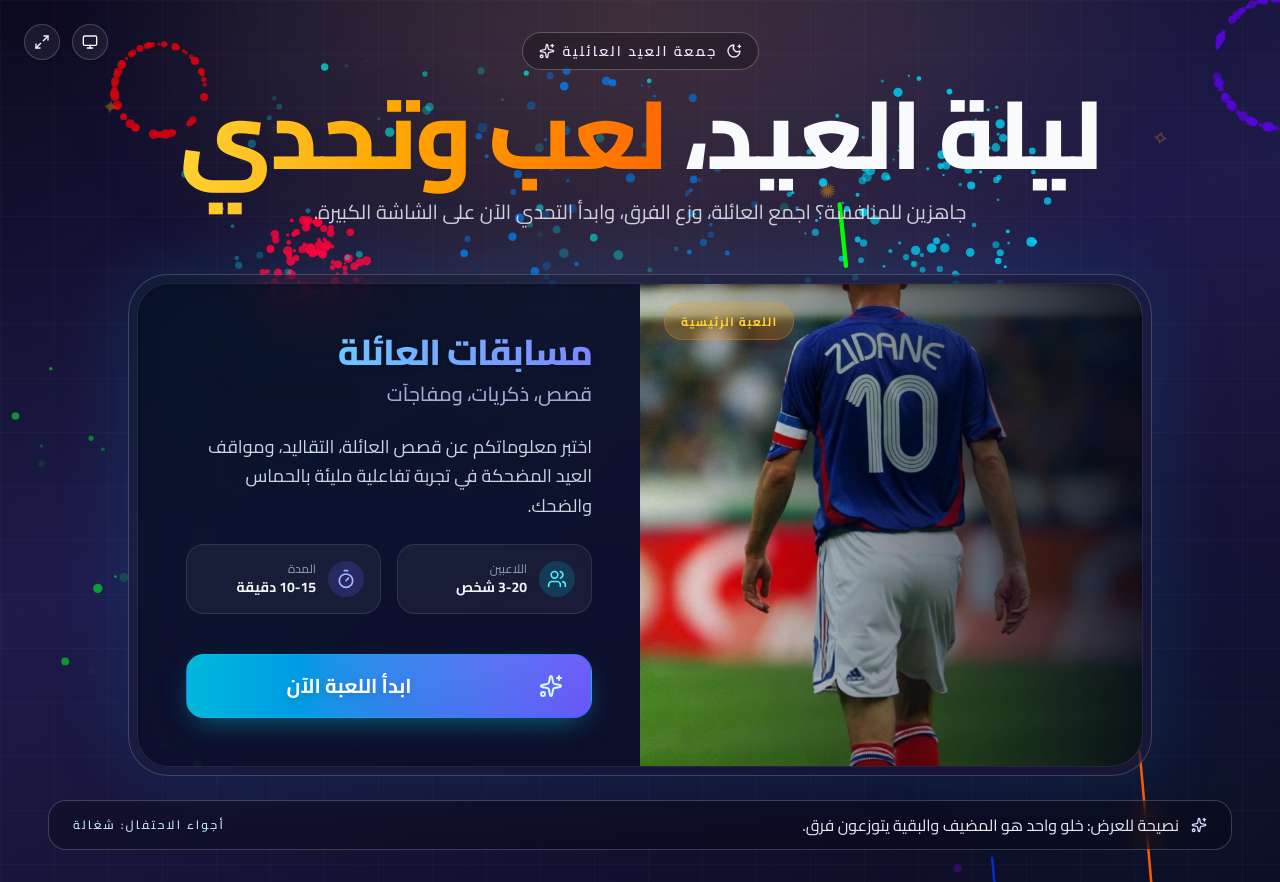
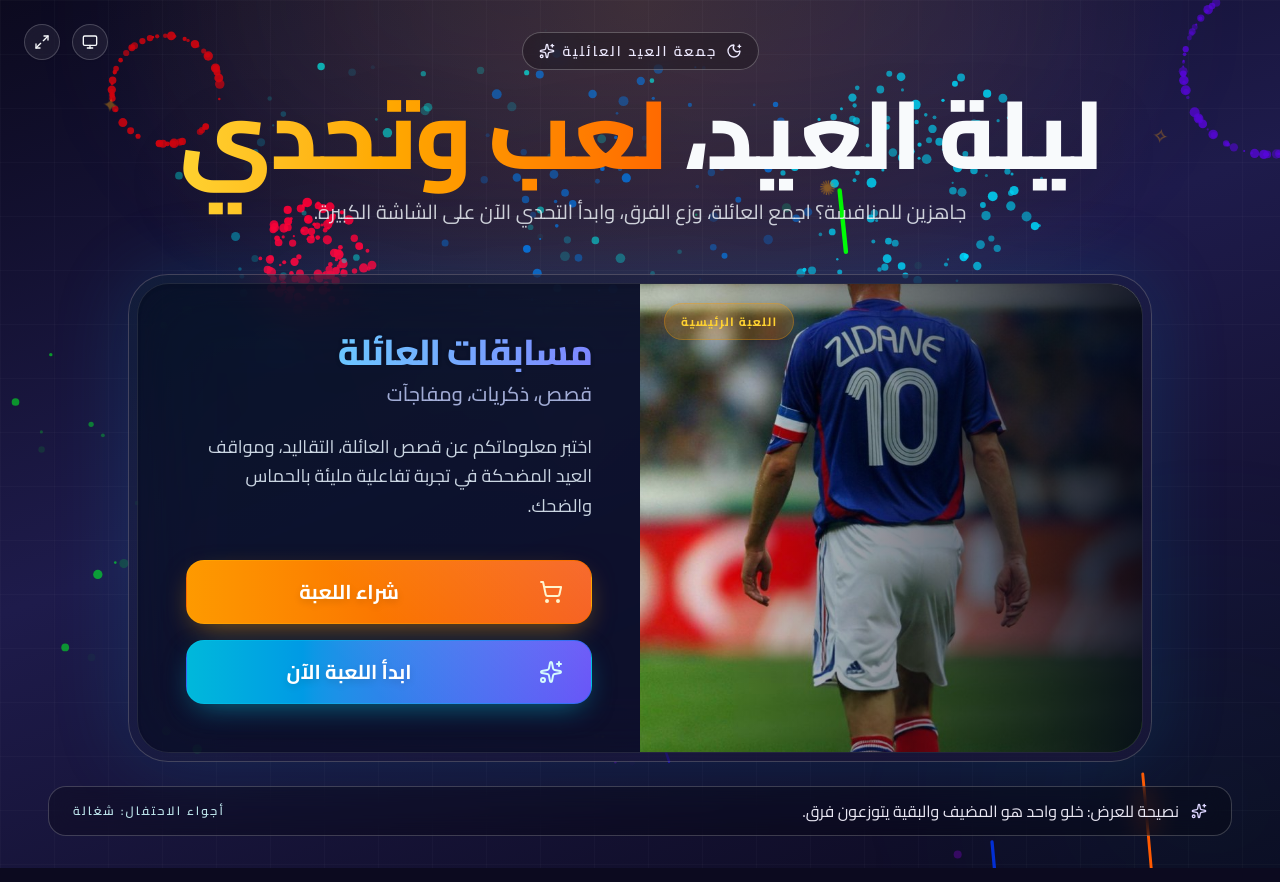
Before and after one commit to Kmatar8/Eid, a Next.js app: page / in a window 1280 px wide. Built offline with nearby package versions, Linux system fonts and the light colour scheme.

Commit message:
feat: replace players/timer info blocks with a purchase button

```diff
--- a/app/page.tsx
+++ b/app/page.tsx
@@ -11,6 +11,7 @@
   MoonStar,
   Paintbrush2,
   Share2,
+  ShoppingCart,
   Sparkles,
   Timer,
   Users,
@@ -364,28 +365,23 @@
                   اختبر معلوماتكم عن قصص العائلة، التقاليد، ومواقف العيد المضحكة في تجربة تفاعلية مليئة بالحماس والضحك.
                 </p>
 
-                <div className="grid grid-cols-2 gap-4">
-                  <div className="flex items-center gap-3 rounded-2xl bg-white/5 p-4 border border-white/10">
-                    <div className="p-2 rounded-full bg-cyan-500/20 text-cyan-300">
-                      <Users className="size-5" />
-                    </div>
-                    <div>
-                      <p className="text-xs text-slate-400 font-cairo">اللاعبين</p>
-                      <p className="text-sm font-bold text-slate-100">3-20 شخص</p>
-                    </div>
-                  </div>
-                  <div className="flex items-center gap-3 rounded-2xl bg-white/5 p-4 border border-white/10">
-                    <div className="p-2 rounded-full bg-indigo-500/20 text-indigo-300">
-                      <Timer className="size-5" />
-                    </div>
-                    <div>
-                      <p className="text-xs text-slate-400 font-cairo">المدة</p>
-                      <p className="text-sm font-bold text-slate-100">10-15 دقيقة</p>
-                    </div>
-                  </div>
-                </div>
+                <div className="pt-4 flex flex-col gap-4">
+                  <Button
+                    size="lg"
+                    onClick={() => {
+                      // TODO: Add purchase link here when provided by the user
+                      window.open('#', '_blank')
+                    }}
+                    className={cn(
+                      "w-full rounded-2xl bg-gradient-to-r from-amber-500 hover:from-amber-400 to-orange-600 hover:to-orange-500 text-white font-bold shadow-[0_10px_30px_-10px_rgba(245,158,11,0.6)] transition-all hover:scale-[1.02] active:scale-[0.98] border border-amber-400/30 overflow-hidden relative",
+                      isTVMode ? "h-20 text-3xl" : "h-16 text-xl"
+                    )}
+                  >
+                    <div className="absolute inset-0 bg-[linear-gradient(45deg,transparent_25%,rgba(255,255,255,0.2)_50%,transparent_75%)] bg-[length:250%_250%,100%_100%] animate-[shimmer_2s_infinite]" />
+                    <ShoppingCart className="mr-3 size-6 text-amber-100" />
+                    <span className="relative z-10 flex-1 text-center pr-9 drop-shadow-md font-cairo">شراء اللعبة</span>
+                  </Button>
 
-                <div className="pt-4">
                   <Button
                     size="lg"
                     onClick={startSequence}
```
